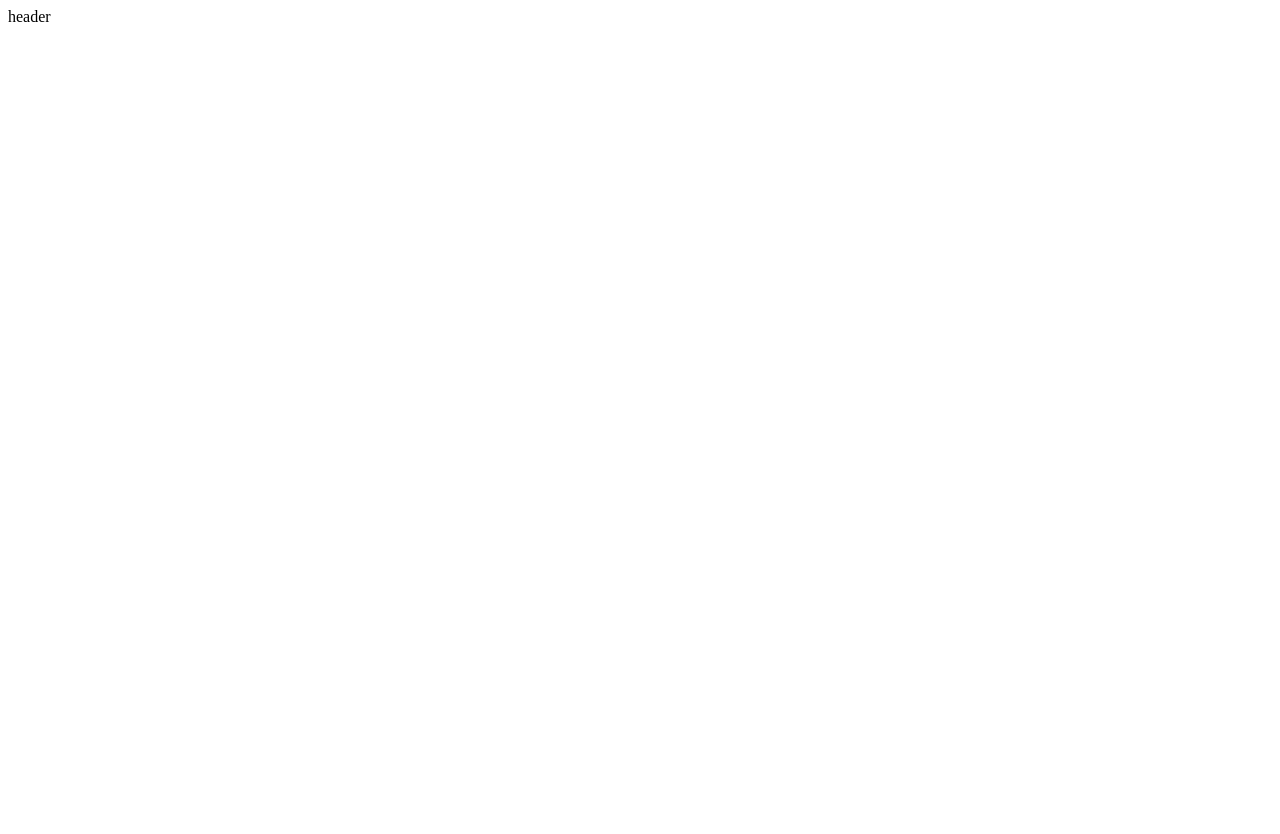
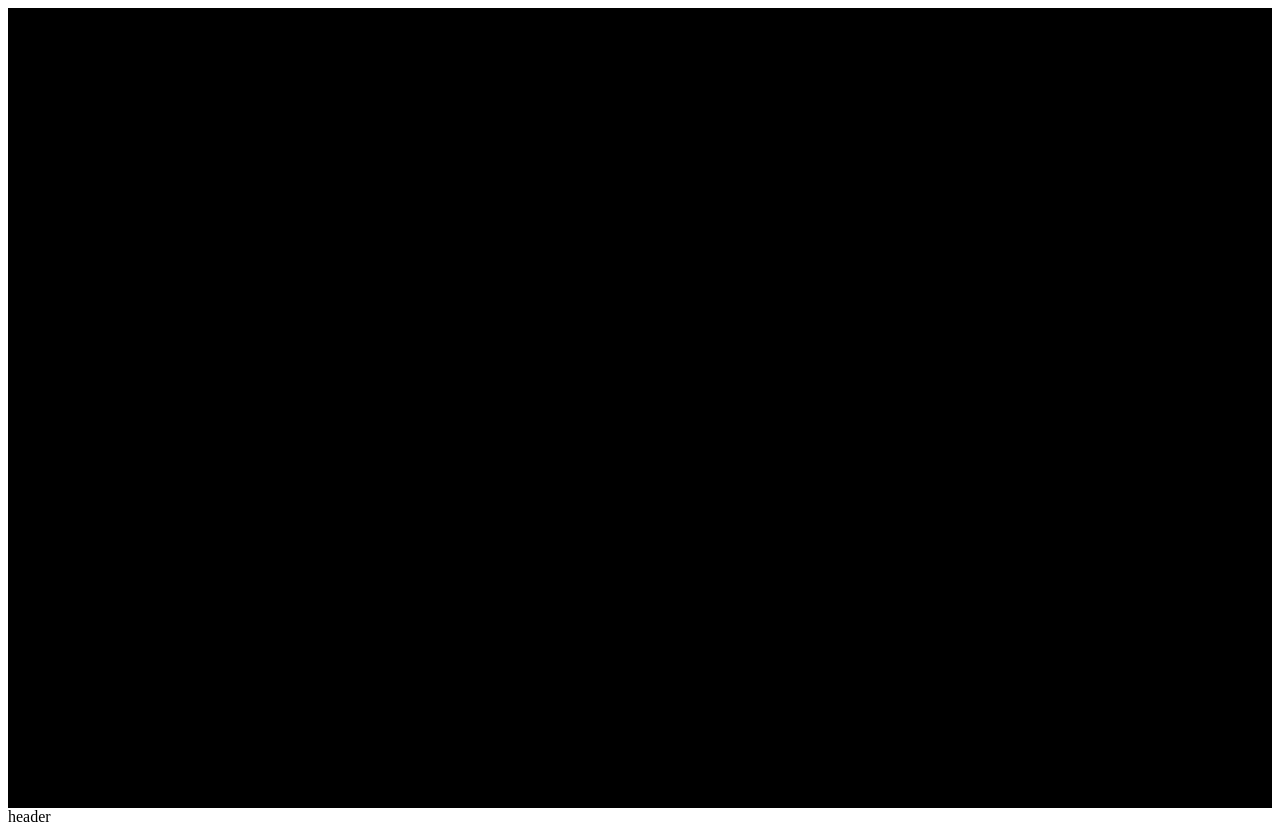
Before and after one commit to kohta9521/Portfolio_Kohta, a Next.js app: page / in a window 1280 px wide. Before the commit the page ends 800 px from the top, so only its background shows below. Built offline with nearby package versions, Linux system fonts and the light colour scheme.

Commit message:
add hero background-color

```diff
--- /dev/null
+++ b/src/app/components/organisms/Hero.tsx
@@ -0,0 +1,15 @@
+import React, { FC } from "react";
+
+// css import
+import styles from "./styles/Hero.module.css";
+
+
+const Hero: React.FC = () => {
+  return (
+    <div className={styles.hero}>
+hero
+    </div>
+  )
+}
+
+export default Hero;
--- /dev/null
+++ b/src/app/components/organisms/styles/Hero.module.css
@@ -0,0 +1,5 @@
+.hero {
+  width: 100%;
+  height: 100vh;
+  background-color: black;
+}
--- a/src/app/components/templates/MainLayout.tsx
+++ b/src/app/components/templates/MainLayout.tsx
@@ -3,11 +3,13 @@ import React, { FC } from "react";
 // css import
 import styles from "./styles/MainLayout.module.css";
 import Header from "../organisms/Header";
+import Hero from "../organisms/Hero";
 
 
 const MainLayout: React.FC = () => {
   return (
     <>
+    <Hero />
     <Header />
     </>
   )
```
